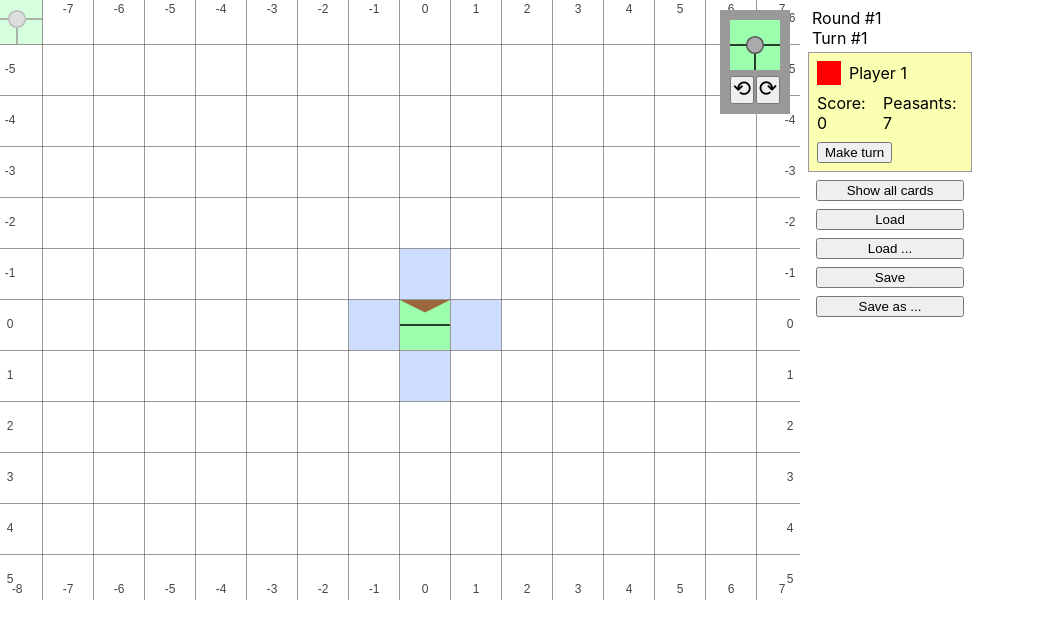
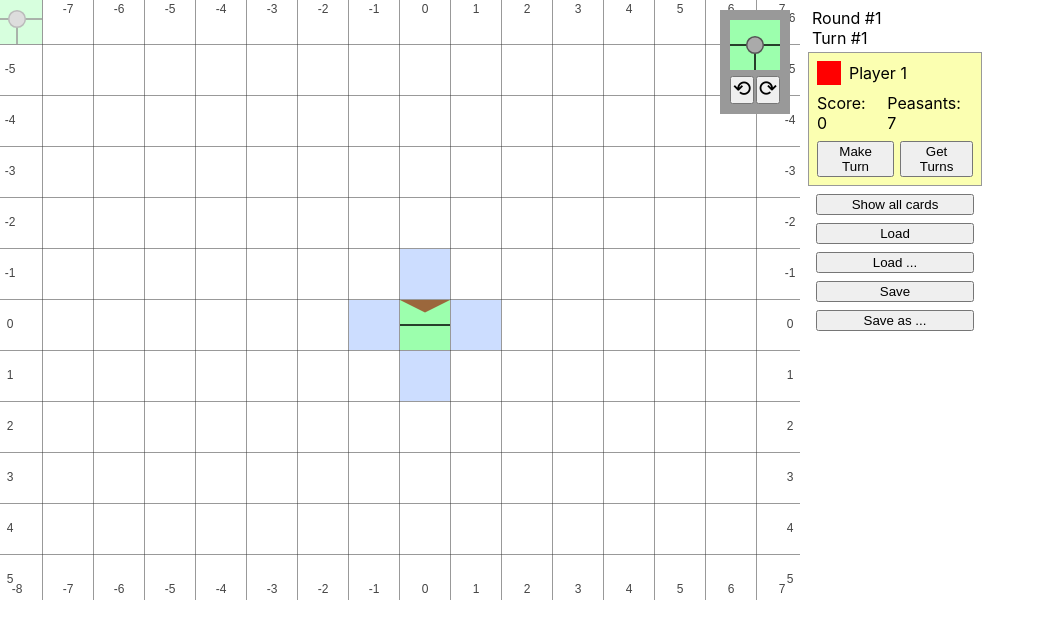
Before and after one commit to bacher/carcassonne, a React (Create React App) app: page / in a window 1280 px wide. Both pictures are taken after a click on the button "Start Game". Shown: the top 638 px of the page, without its empty margins (0-1045 px from the left). Built offline with nearby package versions, Linux system fonts and the light colour scheme.

Commit message:
add PossibleTurns widget

```diff
--- a/src/components/GameBoard/GameBoard.module.css
+++ b/src/components/GameBoard/GameBoard.module.css
@@ -1,12 +1,17 @@
 .root {
   display: flex;
+  height: 100%;
 }
 
-.rightPanel {
+.column {
   display: flex;
   flex-direction: column;
-  width: 180px;
+  width: 190px;
   padding: 8px;
+}
+
+.column.wide {
+  width: 240px;
 }
 
 .canvasWrapper {
--- a/src/components/GameBoard/GameBoard.tsx
+++ b/src/components/GameBoard/GameBoard.tsx
@@ -1,5 +1,6 @@
 import React, { useEffect, useMemo, useRef, useState } from 'react';
 import { last } from 'lodash';
+import cn from 'classnames';
 
 import { getCellByPoint, render } from '../../utils/render';
 import { GameState, Player, Point, Zone } from '../../data/types';
@@ -14,8 +15,10 @@ import {
   getActivePlayer,
   getAroundCells,
   getFreeUnionsForCard,
+  getPossibleTurns,
   instantiateCard,
   makeCellCoordsByCoords,
+  PossibleTurn,
   putCardInGame,
 } from '../../utils/logic';
 import { CardPool } from '../CardPool';
@@ -26,6 +29,7 @@ import { useStateRef } from '../../hooks/useStateRef';
 import { NextCard } from '../NextCard';
 import { PeasantPlace, PutPeasant } from '../PutPeasant';
 import { GameStats } from '../GameStats';
+import { PossibleTurns } from '../PossibleTurns';
 
 const WIDTH = 800;
 const HEIGHT = 600;
@@ -133,7 +137,11 @@ export function GameBoard({ game }: Props) {
       }
     | undefined
   >();
-  // >();
+
+  const [possibleTurns, setPossibleTurns] = useState<PossibleTurn[]>([]);
+  const [activeTurn, setActiveTurn] = useStateRef<PossibleTurn | undefined>(
+    undefined,
+  );
 
   useEffect(actualizeHoverCell, [isNextCardHoverRef.current]);
 
@@ -144,10 +152,12 @@ export function GameBoard({ game }: Props) {
 
   function renderBoard() {
     const ctx = canvasRef.current!.getContext('2d')!;
+
     render(ctx, gameState, {
       size: { width: WIDTH, height: HEIGHT },
       viewport: viewport.pos,
       hoverCellId: effects.hoverCellId,
+      activeTurn: activeTurn.current ?? undefined,
     });
 
     if (ENABLE_LOADING) {
@@ -291,6 +301,8 @@ export function GameBoard({ game }: Props) {
                 coords,
                 peasantPlace,
               });
+              setPossibleTurns([]);
+              setActiveTurn(undefined);
 
               forceUpdate();
               renderBoard();
@@ -385,29 +397,35 @@ export function GameBoard({ game }: Props) {
           />
         )}
       </div>
-      <div className={styles.rightPanel}>
+      <div className={styles.column}>
         <GameStats gameState={gameState} />
         <PlayersList
           players={gameState.players}
           activePlayerIndex={gameState.activePlayerIndex}
           onDoTurnClick={() => {
             console.time('find place');
-            const fitResult = fitNextCard(gameState);
+            const turn = fitNextCard(gameState);
             console.timeEnd('find place');
 
-            if (fitResult) {
-              putCardInGame(gameState, {
-                card: fitResult.card,
-                coords: fitResult.coords,
-                peasantPlace: fitResult.peasantPlace,
-              });
+            if (turn) {
+              putCardInGame(gameState, turn);
+              setPossibleTurns([]);
+              setActiveTurn(undefined);
             } else if (window.confirm("Can't be placed, try next?")) {
               gameState.cardPool.pop();
             }
 
             renderBoard();
             forceUpdate();
-            console.log(gameState);
+          }}
+          onGetPossibleTurnsClick={() => {
+            const turns = getPossibleTurns(gameState);
+
+            setPossibleTurns(turns);
+
+            if (turns.length === 0) {
+              window.alert('No turns available');
+            }
           }}
         />
         <div className={styles.buttons}>
@@ -491,6 +509,24 @@ export function GameBoard({ game }: Props) {
           />
         )}
       </div>
+      {possibleTurns.length > 0 && (
+        <div className={cn(styles.column, styles.wide)}>
+          <PossibleTurns
+            possibleTurns={possibleTurns}
+            onTurnApply={(turn) => {
+              putCardInGame(gameState, turn);
+              setPossibleTurns([]);
+              setActiveTurn(undefined);
+              renderBoard();
+              forceUpdate();
+            }}
+            onTurnHover={(turn) => {
+              setActiveTurn(turn);
+              renderBoard();
+            }}
+          />
+        </div>
+      )}
       {putPeasantState && (
         <PutPeasant
           card={putPeasantState.card}
--- a/src/components/PlayersList/PlayersList.module.css
+++ b/src/components/PlayersList/PlayersList.module.css
@@ -33,3 +33,8 @@
   align-items: center;
   gap: 8px;
 }
+
+.playerActions {
+  display: flex;
+  gap: 6px;
+}
--- a/src/components/PlayersList/PlayersList.tsx
+++ b/src/components/PlayersList/PlayersList.tsx
@@ -8,12 +8,14 @@ type Props = {
   players: Player[];
   activePlayerIndex: number;
   onDoTurnClick: (playerIndex: number) => void;
+  onGetPossibleTurnsClick: (playerIndex: number) => void;
 };
 
 export function PlayersList({
   players,
   activePlayerIndex,
   onDoTurnClick,
+  onGetPossibleTurnsClick,
 }: Props) {
   return (
     <div className={styles.root}>
@@ -44,7 +46,17 @@ export function PlayersList({
                 onDoTurnClick(activePlayerIndex);
               }}
             >
-              Make turn
+              Make Turn
+            </button>
+            <button
+              type="button"
+              disabled={i !== activePlayerIndex}
+              onClick={(event) => {
+                event.preventDefault();
+                onGetPossibleTurnsClick(activePlayerIndex);
+              }}
+            >
+              Get Turns
             </button>
           </div>
         </div>
--- /dev/null
+++ b/src/components/PossibleTurns/PossibleTurns.tsx
@@ -0,0 +1,71 @@
+import type { PossibleTurn, UnionScore } from '../../utils/logic';
+import type { PeasantPlace } from '../PutPeasant';
+
+import styles from './PossibleTurns.module.css';
+
+type Props = {
+  possibleTurns: PossibleTurn[];
+  onTurnHover: (turn: PossibleTurn | undefined) => void;
+  onTurnApply: (turn: PossibleTurn) => void;
+};
+
+export function PossibleTurns({
+  possibleTurns,
+  onTurnHover,
+  onTurnApply,
+}: Props) {
+  function renderScore(score: UnionScore) {
+    const c = Math.round(score.complete * 100) / 100;
+    const i = Math.round(score.incomplete * 100) / 100;
+    const a = Math.round(((score.complete + score.incomplete) / 2) * 100) / 100;
+
+    return (
+      <div className={styles.score}>
+        Score: {c} / {i} (avg: <b>{a}</b>)
+      </div>
+    );
+  }
+
+  function renderPeasant(peasantPlace: PeasantPlace | undefined) {
+    if (!peasantPlace) {
+      return <div>No Peasant</div>;
+    }
+
+    switch (peasantPlace.type) {
+      case 'CENTER':
+        return <div>Peasant at center</div>;
+      case 'UNION':
+        return <div>Peasant at union {peasantPlace.unionIndex}</div>;
+      default:
+        throw new Error();
+    }
+  }
+
+  return (
+    <div className={styles.root}>
+      <div className={styles.title}>Possible turns:</div>
+      <div className={styles.list}>
+        {possibleTurns.map((turn, i) => (
+          <button
+            key={i}
+            type="button"
+            className={styles.turnBlock}
+            onMouseEnter={() => onTurnHover(turn)}
+            onMouseLeave={() => onTurnHover(undefined)}
+            onClick={(event) => {
+              event.preventDefault();
+              onTurnApply(turn);
+            }}
+          >
+            <div>#{i + 1}</div>
+            <div>
+              Coords: [{turn.coords.col},{turn.coords.row}]
+            </div>
+            {renderScore(turn.score)}
+            {renderPeasant(turn.peasantPlace)}
+          </button>
+        ))}
+      </div>
+    </div>
+  );
+}
--- /dev/null
+++ b/src/components/PossibleTurns/index.ts
@@ -0,0 +1 @@
+export * from './PossibleTurns';
--- a/src/utils/logic.ts
+++ b/src/utils/logic.ts
@@ -156,12 +156,13 @@ export function putCardInGame(
   const zone: Zone = {
     card,
     coords,
-    peasant: peasantPlace
-      ? {
-          playerIndex: gameState.activePlayerIndex,
-          place: peasantPlace,
-        }
-      : undefined,
+    peasant:
+      peasantPlace !== undefined
+        ? {
+            playerIndex: gameState.activePlayerIndex,
+            place: peasantPlace,
+          }
+        : undefined,
   };
 
   if (peasantPlace !== undefined) {
@@ -706,10 +707,9 @@ function mergeCheckUnionResults(
   mergePlayerPeasants(results.peasants, addResults.peasants);
 }
 
-type UnionScore = {
+export type UnionScore = {
   complete: number;
   incomplete: number;
-  avg: number;
 };
 
 function getZoneUnionScore(card: InGameCard, union: Union): UnionScore {
@@ -719,19 +719,16 @@ function getZoneUnionScore(card: InGameCard, union: Union): UnionScore {
         return {
           complete: 4,
           incomplete: 2,
-          avg: 3,
         };
       }
       return {
         complete: 2,
         incomplete: 1,
-        avg: 1.5,
       };
     case SideType.ROAD:
       return {
         complete: 1,
         incomplete: 1,
-        avg: 1,
       };
     default:
       throw new Error();
@@ -828,14 +825,14 @@ function getAroundZones(zones: Zones, coords: CellCoords) {
   };
 }
 
-type PossibleTurn = {
+export type PossibleTurn = {
   card: InGameCard;
   coords: CellCoords;
   score: UnionScore;
   peasantPlace: PeasantPlace | undefined;
 };
 
-export function fitNextCard(gameState: GameState): PossibleTurn | undefined {
+export function getPossibleTurns(gameState: GameState): PossibleTurn[] {
   let currentCard = gameState.cardPool[gameState.cardPool.length - 1];
 
   if (!currentCard) {
@@ -872,25 +869,25 @@ export function fitNextCard(gameState: GameState): PossibleTurn | undefined {
     currentCard = rotateCardImmutable(currentCard);
   }
 
+  if (possibleTurns.length > 1) {
+    possibleTurns.sort(
+      (a, b) =>
+        Math.round(b.score.complete + b.score.incomplete) * 100 -
+        Math.round((a.score.complete + a.score.incomplete) * 100),
+    );
+  }
+
+  return possibleTurns;
+}
+
+export function fitNextCard(gameState: GameState): PossibleTurn | undefined {
+  const possibleTurns = getPossibleTurns(gameState);
+
   if (possibleTurns.length === 0) {
     return undefined;
   }
 
-  possibleTurns.sort((a, b) => b.score.avg - a.score.avg);
-
-  console.log('Possible turns:');
-  for (let i = 0; i < possibleTurns.length; i += 1) {
-    const turn = possibleTurns[i];
-    console.log(
-      `#${i + 1} [${turn.coords.col}:${turn.coords.row}] (c:${
-        turn.score.complete
-      } i:${turn.score.incomplete} a:${turn.score.avg})`,
-      turn.peasantPlace,
-    );
-  }
-
   const maxScore = possibleTurns[0].score;
-
   possibleTurns.filter((turn) => turn.score === maxScore);
 
   return getRandomItem(possibleTurns);
@@ -921,7 +918,6 @@ function makeZeroScore(): UnionScore {
   return {
     complete: 0,
     incomplete: 0,
-    avg: 0,
   };
 }
 
@@ -931,7 +927,6 @@ function sumUnionScore(scores: UnionScore[]): UnionScore {
   for (const score of scores) {
     sum.complete += score.complete;
     sum.incomplete += score.incomplete;
-    sum.avg += score.avg;
   }
 
   return sum;
@@ -941,7 +936,6 @@ function amplifyScore(score: UnionScore, amplifier: number): UnionScore {
   return {
     complete: score.complete * amplifier,
     incomplete: score.incomplete * amplifier,
-    avg: score.avg * amplifier,
   };
 }
 
@@ -949,7 +943,6 @@ function addAbsoluteScore(score: UnionScore, add: number): UnionScore {
   return {
     complete: score.complete + add,
     incomplete: score.incomplete + add,
-    avg: score.avg + add,
   };
 }
 
@@ -957,7 +950,6 @@ function addUnionScore(score: UnionScore, add: UnionScore): UnionScore {
   return {
     complete: score.complete + add.complete,
     incomplete: score.incomplete + add.incomplete,
-    avg: score.avg + add.avg,
   };
 }
 
@@ -1109,7 +1101,6 @@ function calculateMonasteryBonus(
         scores.push({
           complete: points,
           incomplete: points,
-          avg: points,
         });
       }
     }
--- a/src/utils/render.ts
+++ b/src/utils/render.ts
@@ -8,6 +8,7 @@ import {
   getQuadrant,
   getQuadrantDirection,
   getSideDirection,
+  PossibleTurn,
 } from './logic';
 import { Peasant, playerColors } from '../data/types';
 
@@ -35,7 +36,13 @@ export function render(
     size,
     viewport,
     hoverCellId,
-  }: { size: Size; viewport: Point; hoverCellId: number | undefined },
+    activeTurn,
+  }: {
+    size: Size;
+    viewport: Point;
+    hoverCellId: number | undefined;
+    activeTurn: PossibleTurn | undefined;
+  },
 ) {
   ctx.clearRect(0, 0, size.width, size.height);
 
@@ -80,9 +87,36 @@ export function render(
     drawRect(ctx, topLeft, { width: CARD_SIZE, height: CARD_SIZE }, '#cdf');
   }
 
+  if (activeTurn) {
+    const { col, row } = activeTurn.coords;
+    const topLeft = {
+      x: col * CELL_SIZE,
+      y: row * CELL_SIZE,
+    };
+
+    drawCard(ctx, {
+      topLeft,
+      card: activeTurn.card,
+      peasant: activeTurn.peasantPlace
+        ? {
+            player: gameState.players[gameState.activePlayerIndex],
+            peasant: {
+              playerIndex: gameState.activePlayerIndex,
+              place: activeTurn.peasantPlace,
+            },
+          }
+        : undefined,
+    });
+    drawRect(
+      ctx,
+      topLeft,
+      { width: CARD_SIZE, height: CARD_SIZE },
+      'rgba(255,255,255,0.5)',
+    );
+  }
+
   if (hoverCellId) {
     const { col, row } = cellIdToCoords(hoverCellId);
-
     const topLeft = {
       x: col * CELL_SIZE,
       y: row * CELL_SIZE,
```
Also changed, not shown: src/components/PossibleTurns/PossibleTurns.module.css (added, +43 -0 lines).
